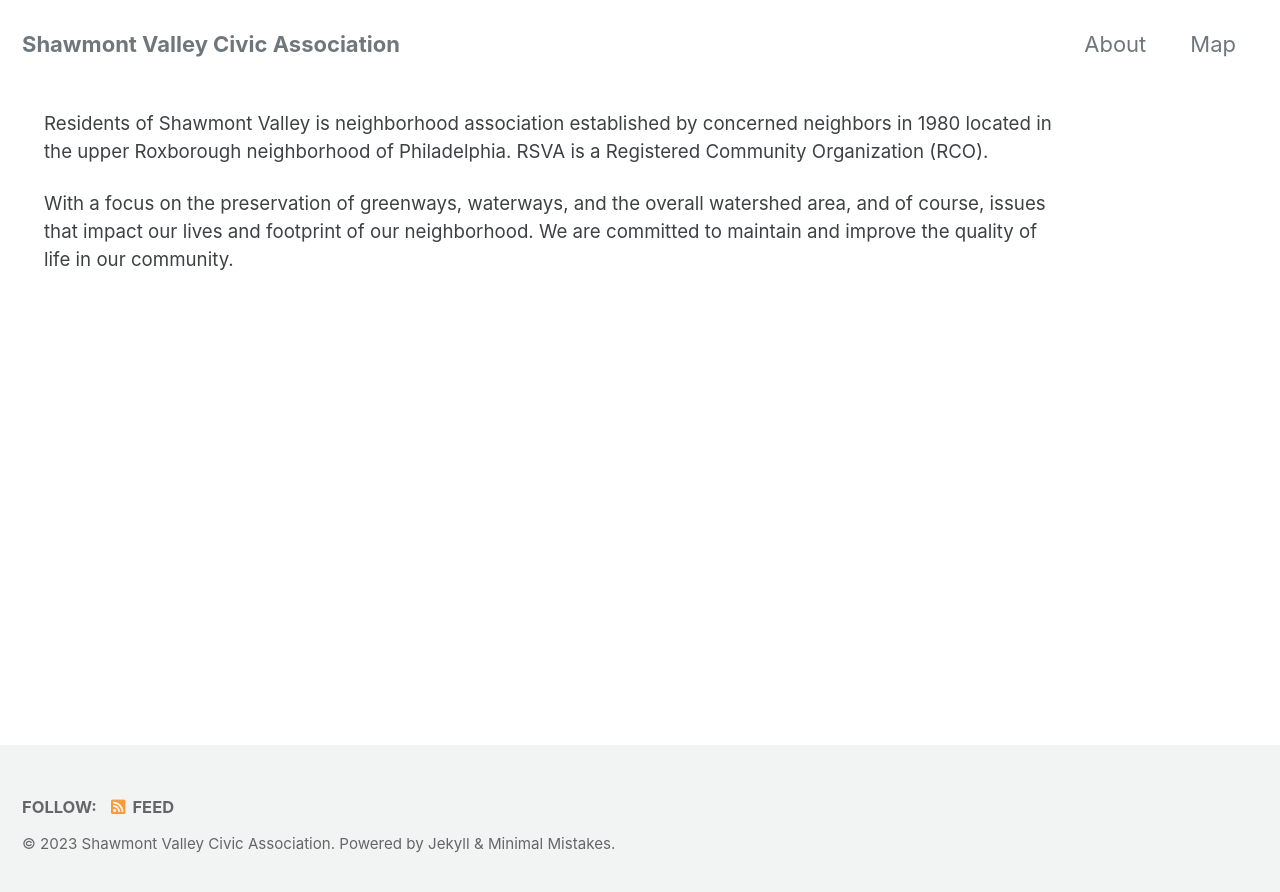
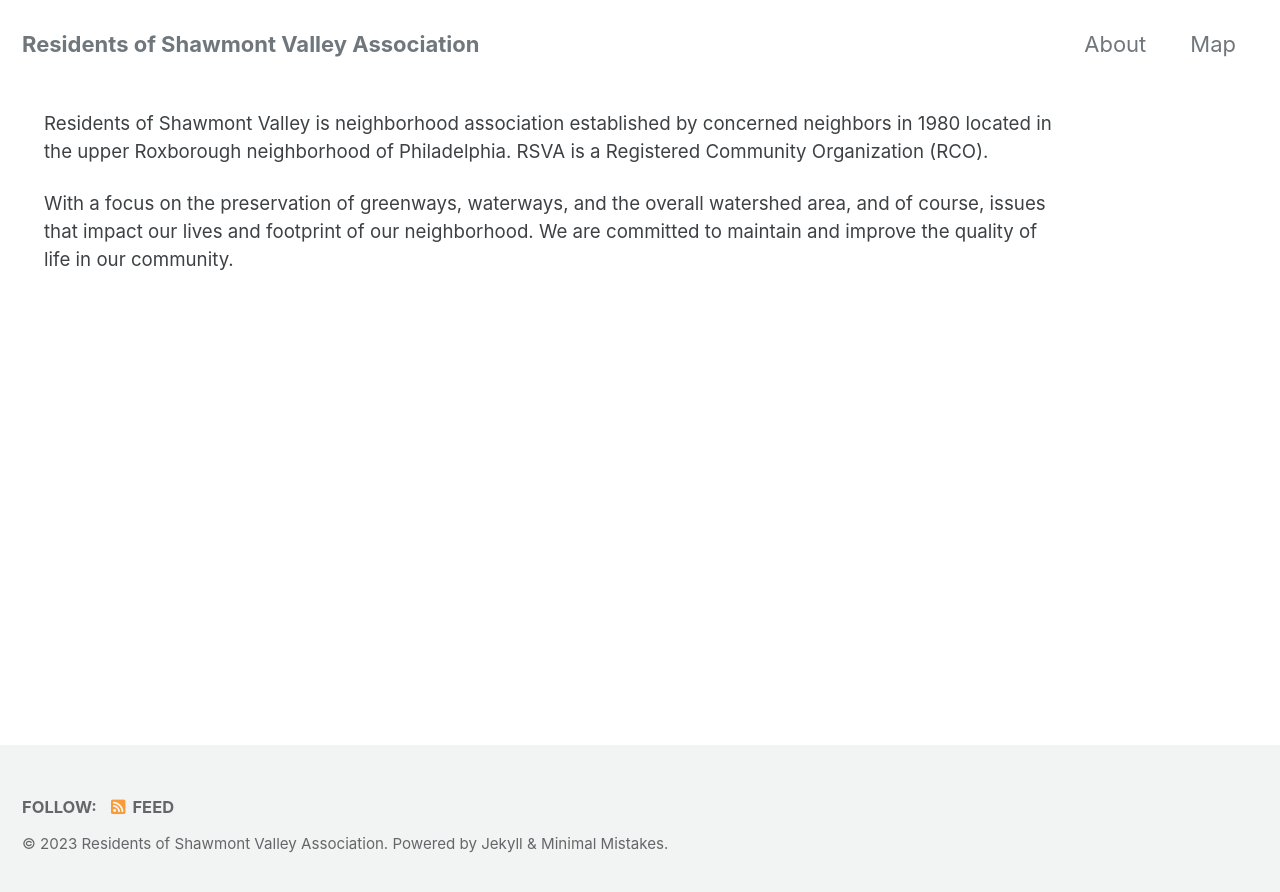
Before and after one commit to acouch/residents-of-shawmont-valley, a Jekyll site: the page built from _pages/about.md, in a window 1280 px wide. Shown: the top 892 px of the page. Built offline with Jekyll 4.4.1, drawn with Linux system fonts in a browser that asks for light colours; cached includes are drawn as plain includes.

Commit message:
Update about page

```diff
--- a/_config.yml
+++ b/_config.yml
@@ -16,7 +16,7 @@ minimal_mistakes_skin    : "default" # "air", "aqua", "contrast", "dark", "dirt"
 
 # Site Settings
 locale                   : "en-US"
-title                    : "Shawmont Valley Civic Association"
+title                    : "Residents of Shawmont Valley Association"
 title_separator          : "-"
 subtitle                 : # site tagline that appears below site title in masthead
 url                      : # the base hostname & protocol for your site e.g. "https://mmistakes.github.io"
```
Also changed, not shown: _pages/index.md (+1 -1 lines).
